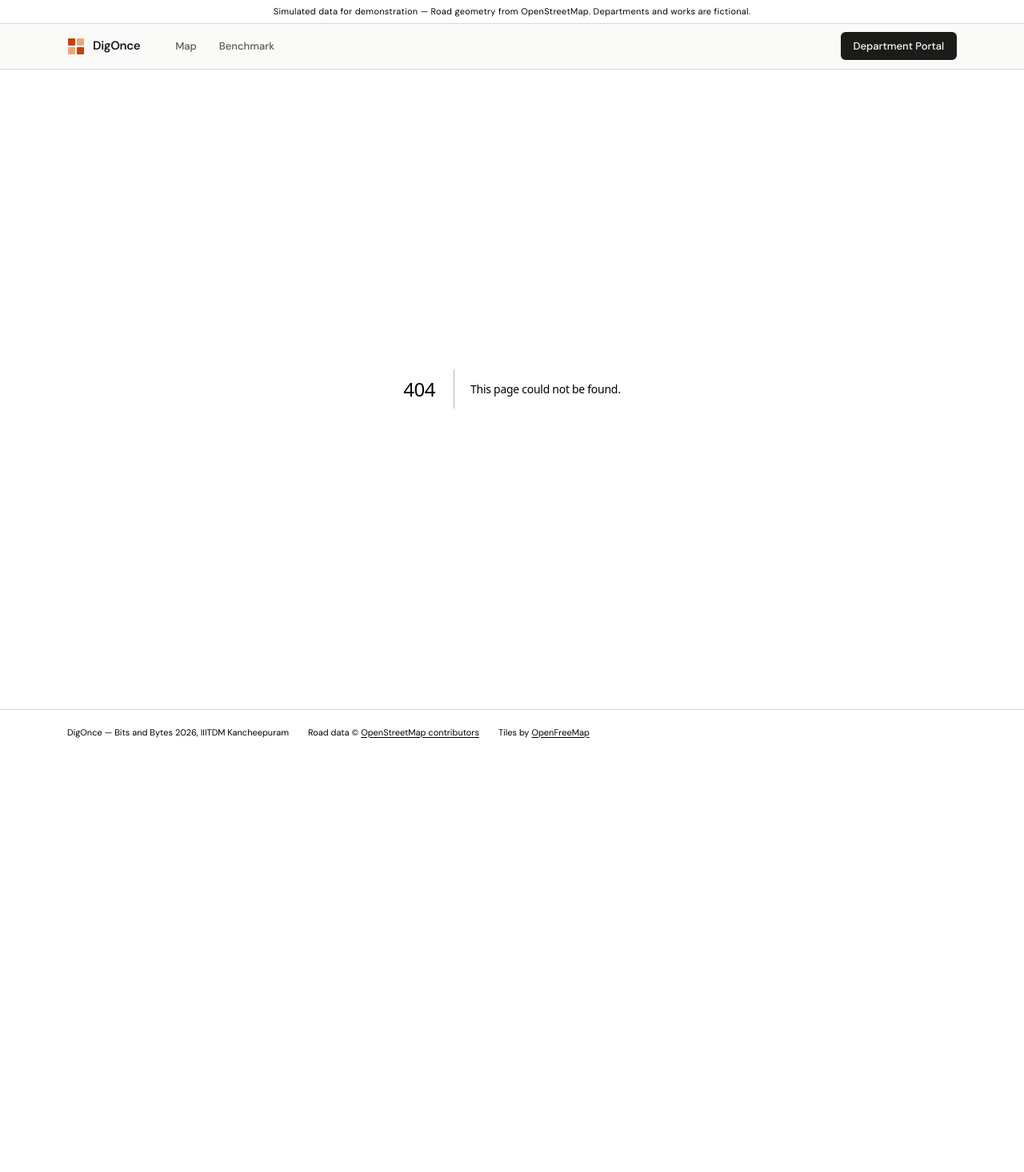
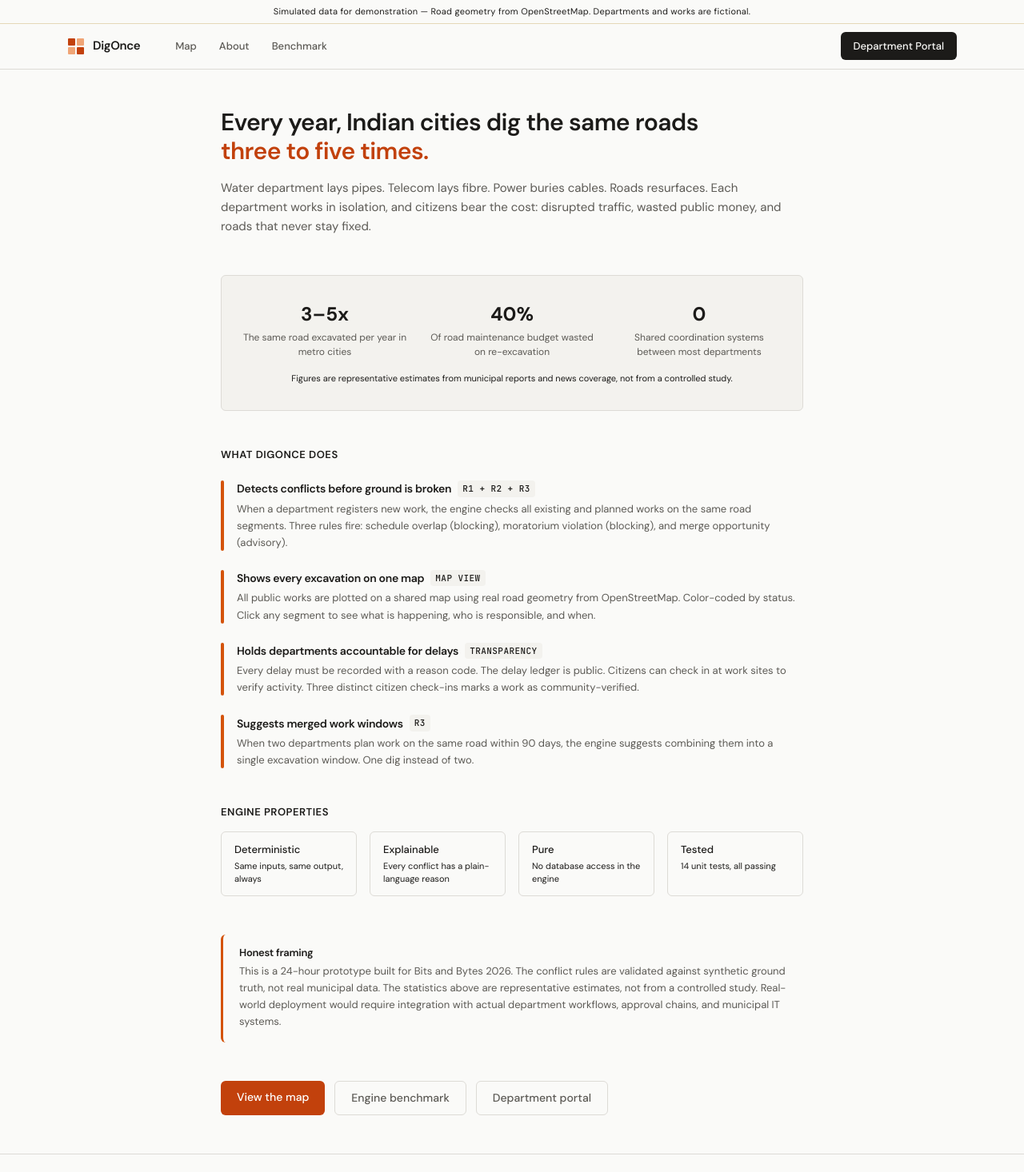
Before and after one commit to SriSaiKrishna18/digonce, a Next.js app: page /about in a window 1280 px wide. Before the commit this address had no page. Shown: the top 1466 px of the page at 80% size. Before the commit the page ends 944 px from the top, so only its background shows below. Built offline with nearby package versions, Linux system fonts and the light colour scheme.

Commit message:
feat: about page, signout route, nav polish, map auto-zoom

```diff
--- /dev/null
+++ b/src/app/about/page.tsx
@@ -0,0 +1,166 @@
+import Link from 'next/link';
+
+export default function AboutPage() {
+  return (
+    <div className="max-w-3xl mx-auto py-12 px-5">
+      {/* Hero statement */}
+      <div className="mb-12">
+        <h1
+          className="text-3xl font-bold tracking-tight mb-4"
+          style={{ color: 'var(--color-text-primary)', lineHeight: '1.2' }}
+        >
+          Every year, Indian cities dig the same roads<br />
+          <span style={{ color: 'var(--color-brand-600)' }}>three to five times.</span>
+        </h1>
+        <p className="text-[15px] leading-relaxed" style={{ color: 'var(--color-text-secondary)' }}>
+          Water department lays pipes. Telecom lays fibre. Power buries cables. Roads resurfaces.
+          Each department works in isolation, and citizens bear the cost: disrupted traffic,
+          wasted public money, and roads that never stay fixed.
+        </p>
+      </div>
+
+      {/* The cost */}
+      <div className="mb-12 py-8 px-6 rounded-md" style={{ backgroundColor: 'var(--color-surface-secondary)', border: '1px solid var(--color-border-default)' }}>
+        <div className="grid grid-cols-1 md:grid-cols-3 gap-6 text-center">
+          <div>
+            <div className="text-2xl font-bold" style={{ color: 'var(--color-danger)' }}>3&ndash;5x</div>
+            <div className="text-[12px] mt-1" style={{ color: 'var(--color-text-secondary)' }}>
+              The same road excavated per year in metro cities
+            </div>
+          </div>
+          <div>
+            <div className="text-2xl font-bold" style={{ color: 'var(--color-danger)' }}>40%</div>
+            <div className="text-[12px] mt-1" style={{ color: 'var(--color-text-secondary)' }}>
+              Of road maintenance budget wasted on re-excavation
+            </div>
+          </div>
+          <div>
+            <div className="text-2xl font-bold" style={{ color: 'var(--color-danger)' }}>0</div>
+            <div className="text-[12px] mt-1" style={{ color: 'var(--color-text-secondary)' }}>
+              Shared coordination systems between most departments
+            </div>
+          </div>
+        </div>
+        <p className="text-[11px] mt-4 text-center" style={{ color: 'var(--color-text-tertiary)' }}>
+          Figures are representative estimates from municipal reports and news coverage, not from a controlled study.
+        </p>
+      </div>
+
+      {/* What DigOnce does */}
+      <div className="mb-12">
+        <h2 className="text-[13px] font-medium mb-6" style={{ color: 'var(--color-text-tertiary)', letterSpacing: '0.04em' }}>
+          WHAT DIGONCE DOES
+        </h2>
+
+        <div className="space-y-6">
+          {[
+            {
+              title: 'Detects conflicts before ground is broken',
+              desc: 'When a department registers new work, the engine checks all existing and planned works on the same road segments. Three rules fire: schedule overlap (blocking), moratorium violation (blocking), and merge opportunity (advisory).',
+              ruleId: 'R1 + R2 + R3',
+            },
+            {
+              title: 'Shows every excavation on one map',
+              desc: 'All public works are plotted on a shared map using real road geometry from OpenStreetMap. Color-coded by status. Click any segment to see what is happening, who is responsible, and when.',
+              ruleId: 'Map view',
+            },
+            {
+              title: 'Holds departments accountable for delays',
+              desc: 'Every delay must be recorded with a reason code. The delay ledger is public. Citizens can check in at work sites to verify activity. Three distinct citizen check-ins marks a work as community-verified.',
+              ruleId: 'Transparency',
+            },
+            {
+              title: 'Suggests merged work windows',
+              desc: 'When two departments plan work on the same road within 90 days, the engine suggests combining them into a single excavation window. One dig instead of two.',
+              ruleId: 'R3',
+            },
+          ].map((item) => (
+            <div key={item.title} className="flex gap-4">
+              <div
+                className="flex-shrink-0 w-1 rounded-full"
+                style={{ backgroundColor: 'var(--color-brand-500)' }}
+              />
+              <div>
+                <div className="flex items-center gap-2 mb-1">
+                  <h3 className="text-[14px] font-semibold" style={{ color: 'var(--color-text-primary)' }}>
+                    {item.title}
+                  </h3>
+                  <span
+                    className="data-label px-1.5 py-0.5 rounded"
+                    style={{ backgroundColor: 'var(--color-surface-secondary)', color: 'var(--color-text-tertiary)' }}
+                  >
+                    {item.ruleId}
+                  </span>
+                </div>
+                <p className="text-[13px] leading-relaxed" style={{ color: 'var(--color-text-secondary)' }}>
+                  {item.desc}
+                </p>
+              </div>
+            </div>
+          ))}
+        </div>
+      </div>
+
+      {/* Engine properties */}
+      <div className="mb-12">
+        <h2 className="text-[13px] font-medium mb-4" style={{ color: 'var(--color-text-tertiary)', letterSpacing: '0.04em' }}>
+          ENGINE PROPERTIES
+        </h2>
+        <div className="grid grid-cols-2 md:grid-cols-4 gap-4">
+          {[
+            { label: 'Deterministic', desc: 'Same inputs, same output, always' },
+            { label: 'Explainable', desc: 'Every conflict has a plain-language reason' },
+            { label: 'Pure', desc: 'No database access in the engine' },
+            { label: 'Tested', desc: '14 unit tests, all passing' },
+          ].map((p) => (
+            <div key={p.label} className="py-3 px-4 rounded-md" style={{ border: '1px solid var(--color-border-default)' }}>
+              <div className="text-[13px] font-medium mb-0.5" style={{ color: 'var(--color-text-primary)' }}>{p.label}</div>
+              <div className="text-[11px]" style={{ color: 'var(--color-text-tertiary)' }}>{p.desc}</div>
+            </div>
+          ))}
+        </div>
+      </div>
+
+      {/* Honest framing */}
+      <div
+        className="mb-12 py-4 px-5 rounded-md"
+        style={{ borderLeft: '3px solid var(--color-brand-500)', backgroundColor: 'var(--color-brand-50)' }}
+      >
+        <h3 className="text-[13px] font-semibold mb-1" style={{ color: 'var(--color-text-primary)' }}>
+          Honest framing
+        </h3>
+        <p className="text-[13px] leading-relaxed" style={{ color: 'var(--color-text-secondary)' }}>
+          This is a 24-hour prototype built for Bits and Bytes 2026. The conflict rules are validated
+          against synthetic ground truth, not real municipal data. The statistics above are representative
+          estimates, not from a controlled study. Real-world deployment would require integration with
+          actual department workflows, approval chains, and municipal IT systems.
+        </p>
+      </div>
+
+      {/* CTA */}
+      <div className="flex gap-3">
+        <Link
+          href="/"
+          className="px-5 py-2.5 rounded-md text-[14px] font-medium transition-opacity hover:opacity-85"
+          style={{ backgroundColor: 'var(--color-brand-600)', color: 'white' }}
+        >
+          View the map
+        </Link>
+        <Link
+          href="/benchmark"
+          className="nav-link px-5 py-2.5 rounded-md text-[14px] font-medium"
+          style={{ border: '1px solid var(--color-border-default)' }}
+        >
+          Engine benchmark
+        </Link>
+        <Link
+          href="/dept"
+          className="nav-link px-5 py-2.5 rounded-md text-[14px] font-medium"
+          style={{ border: '1px solid var(--color-border-default)' }}
+        >
+          Department portal
+        </Link>
+      </div>
+    </div>
+  );
+}
--- /dev/null
+++ b/src/app/api/auth/signout/route.ts
@@ -0,0 +1,8 @@
+import { NextRequest, NextResponse } from 'next/server';
+import { createServerClient } from '@/lib/supabase/server';
+
+export async function POST(request: NextRequest) {
+  const supabase = createServerClient();
+  await supabase.auth.signOut();
+  return NextResponse.redirect(new URL('/dept', request.url));
+}
--- a/src/app/layout.tsx
+++ b/src/app/layout.tsx
@@ -54,6 +54,9 @@ export default function RootLayout({
                 <a href="/" className="nav-link px-3 py-1.5 text-[13px] font-medium rounded-md">
                   Map
                 </a>
+                <a href="/about" className="nav-link px-3 py-1.5 text-[13px] font-medium rounded-md">
+                  About
+                </a>
                 <a href="/benchmark" className="nav-link px-3 py-1.5 text-[13px] font-medium rounded-md">
                   Benchmark
                 </a>
```
